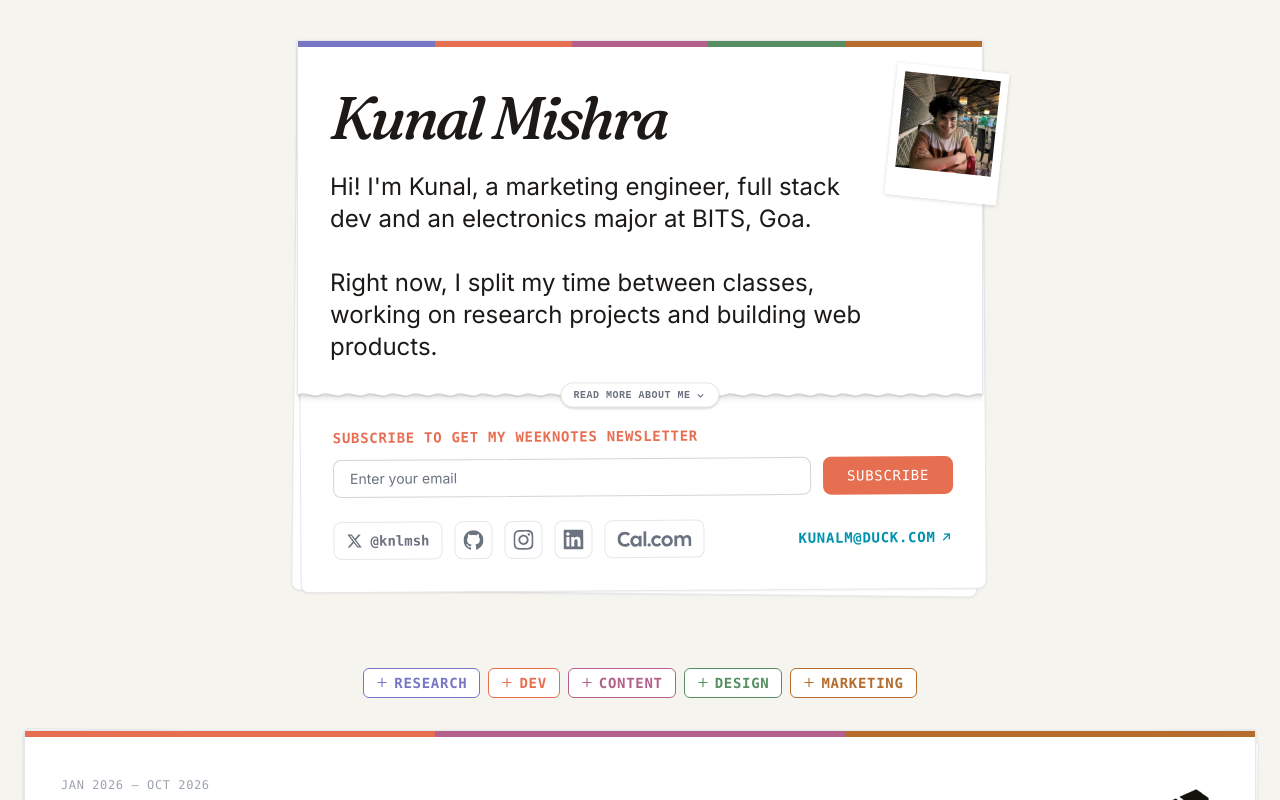
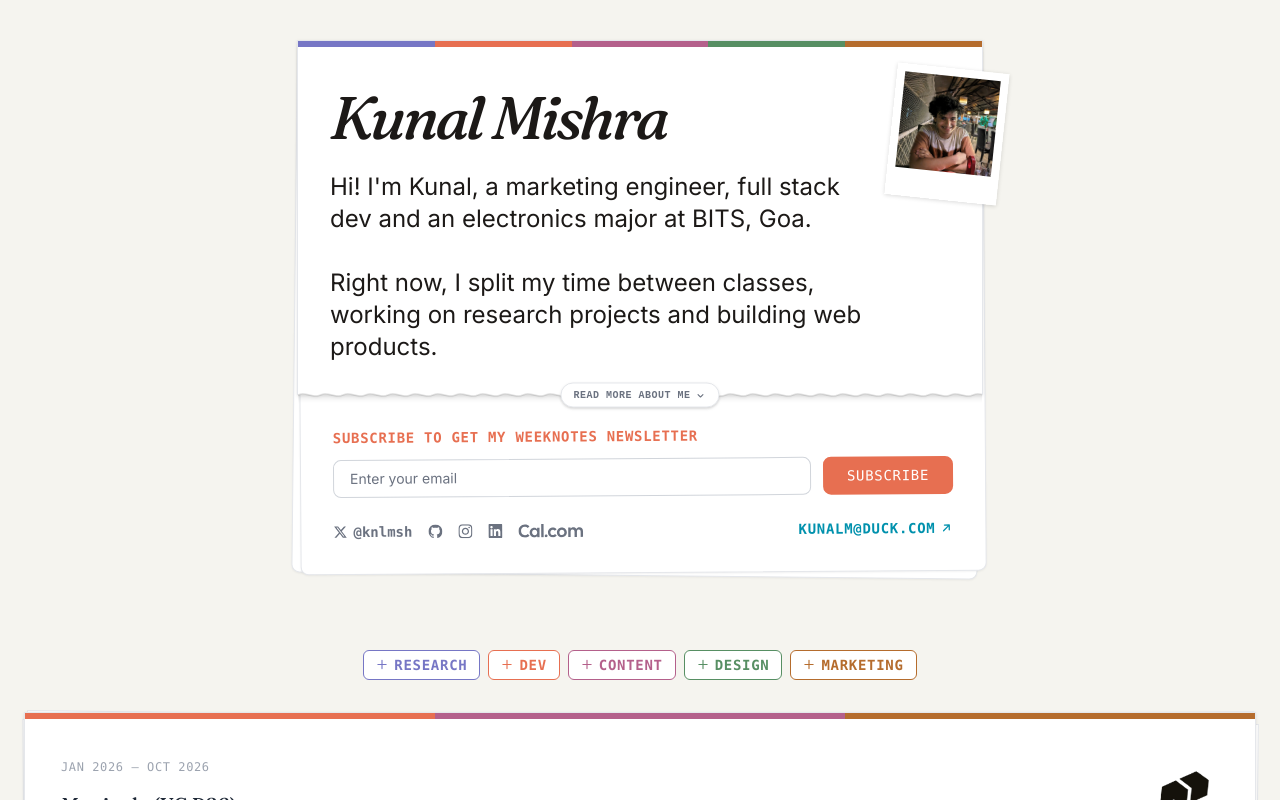
Before and after one commit to kunalm2345/kunalm.com, a SvelteKit app: page / in a window 1280 px wide. Shown: the top 800 px of the page. Built offline with nearby package versions, Linux system fonts and the light colour scheme; a web font is replaced by a local one.

Commit message:
Drop the dark mode toggle, borderless social icons, 2026 footer
- Footer: dark mode toggle removed, copyright year 2026
- Manicule card: less vertical padding in the client list below the tear
- Social buttons lose their borders and sit at the 14px email's 20px
  line height with 14px icons

```diff
--- a/src/lib/components/ManiculeCard.svelte
+++ b/src/lib/components/ManiculeCard.svelte
@@ -161,7 +161,7 @@
 	.work-copy h4 { margin: 0 0 .5rem; color: #e76f51; font-family: ui-monospace, SFMono-Regular, Menlo, monospace; font-size: .875rem; font-weight: 600; text-transform: uppercase; letter-spacing: .05em; }
 	.work-copy ul { margin: 0; padding-left: 1.25rem; list-style: disc; }
 	.work-copy li + li { margin-top: .5rem; }
-	.clients-section { grid-row: 2; padding: calc(1.25rem + 8px) var(--pad) var(--pad); }
+	.clients-section { grid-row: 2; padding: calc(0.75rem + 8px) var(--pad) max(1rem, var(--pad) - 0.75rem); }
 	.clients-head { display: flex; justify-content: space-between; align-items: center; gap: 1rem; }
 	a.label { display: flex; align-items: center; gap: .25rem; }
 	.client-logos { list-style: none; display: grid; grid-template-columns: repeat(5, minmax(0, 1fr)); gap: 1.25rem 2rem; margin: 1.25rem 0 0; padding: 0; }
--- a/src/routes/+layout.svelte
+++ b/src/routes/+layout.svelte
@@ -12,18 +12,6 @@
 
 	let { children }: Props = $props();
 	import { page } from '$app/stores';
-
-	// Dark mode state
-	let isDarkMode = $state(false);
-
-	function toggleDarkMode() {
-		isDarkMode = !isDarkMode;
-		if (isDarkMode) {
-			document.documentElement.classList.add('dark');
-		} else {
-			document.documentElement.classList.remove('dark');
-		}
-	}
 
 	// Reactive current URL
 	let current_url = $derived($page.url.pathname);
@@ -305,19 +293,8 @@
 		<div class="max-w-screen-xl mx-auto px-6">
 			<div class="footer-divider"></div>
 			<div class="footer-content">
-				<span class="footer-text">© 2025 KUNAL MISHRA</span>
+				<span class="footer-text">© 2026 KUNAL MISHRA</span>
 				<div class="flex items-center gap-4">
-					<button onclick={toggleDarkMode} class="dark-mode-toggle" aria-label="Toggle dark mode">
-						{#if isDarkMode}
-							<svg xmlns="http://www.w3.org/2000/svg" viewBox="0 0 24 24" fill="currentColor" class="size-5">
-								<path d="M12 2.25a.75.75 0 0 1 .75.75v2.25a.75.75 0 0 1-1.5 0V3a.75.75 0 0 1 .75-.75ZM7.5 12a4.5 4.5 0 1 1 9 0 4.5 4.5 0 0 1-9 0ZM18.894 6.166a.75.75 0 0 0-1.06-1.06l-1.591 1.59a.75.75 0 1 0 1.06 1.061l1.591-1.59ZM21.75 12a.75.75 0 0 1-.75.75h-2.25a.75.75 0 0 1 0-1.5H21a.75.75 0 0 1 .75.75ZM17.834 18.894a.75.75 0 0 0 1.06-1.06l-1.59-1.591a.75.75 0 1 0-1.061 1.06l1.591 1.591ZM12 18a.75.75 0 0 1 .75.75V21a.75.75 0 0 1-1.5 0v-2.25A.75.75 0 0 1 12 18ZM7.758 17.303a.75.75 0 0 0-1.061-1.06l-1.591 1.59a.75.75 0 0 0 1.06 1.061l1.591-1.59ZM6 12a.75.75 0 0 1-.75.75H3a.75.75 0 0 1 0-1.5h2.25A.75.75 0 0 1 6 12ZM6.697 7.757a.75.75 0 0 0 1.06-1.06l-1.59-1.591a.75.75 0 0 0-1.061 1.06l1.59 1.591Z" />
-							</svg>
-						{:else}
-							<svg xmlns="http://www.w3.org/2000/svg" viewBox="0 0 24 24" fill="currentColor" class="size-5">
-								<path fill-rule="evenodd" d="M9.528 1.718a.75.75 0 0 1 .162.819A8.97 8.97 0 0 0 9 6a9 9 0 0 0 9 9 8.97 8.97 0 0 0 3.463-.69.75.75 0 0 1 .981.98 10.503 10.503 0 0 1-9.694 6.46c-5.799 0-10.5-4.7-10.5-10.5 0-4.368 2.667-8.112 6.46-9.694a.75.75 0 0 1 .818.162Z" clip-rule="evenodd" />
-							</svg>
-						{/if}
-					</button>
 					<a href="https://github.com/kunalm2345/kunalm.com" target="_blank" rel="noopener noreferrer" class="footer-link squiggle-link">
 						VIEW SOURCE CODE
 						<svg xmlns="http://www.w3.org/2000/svg" viewBox="0 0 16 16" fill="currentColor" class="size-5">
@@ -347,19 +324,6 @@
 
 	.filter-btn.active {
 		border-color: var(--tag-color);
-	}
-
-	.dark-mode-toggle {
-		color: #9ca3af;
-		transition: color 0.2s ease;
-		background: none;
-		border: none;
-		cursor: pointer;
-		padding: 0.25rem;
-	}
-
-	.dark-mode-toggle:hover {
-		color: #e76f51;
 	}
 
 	/* Footer styles */
--- a/src/routes/+page.svelte
+++ b/src/routes/+page.svelte
@@ -139,9 +139,9 @@
 			</div>
 			<!-- Social icons -->
 			<nav class="list-none">
-				<ul class="flex flex-wrap gap-3 items-center">
+				<ul class="flex flex-wrap gap-4 items-center">
 					<li class="list-none">
-						<a href="http://x.com/knlmsh/" target="_blank" rel="noopener noreferrer" aria-label="Twitter" class="social-icon-btn twitter-button">
+						<a href="http://x.com/knlmsh/" target="_blank" rel="noopener noreferrer" aria-label="Twitter" class="social-icon-btn">
 							<svg xmlns="http://www.w3.org/2000/svg" viewBox="0 0 24 24" fill="currentColor" class="size-4">
 								<path d="M18.244 2.25h3.308l-7.227 8.26 8.502 11.24H16.17l-5.214-6.817L4.99 21.75H1.68l7.73-8.835L1.254 2.25H8.08l4.713 6.231zm-1.161 17.52h1.833L7.084 4.126H5.117z"/>
 							</svg>
@@ -409,48 +409,33 @@
 		padding: calc(1.25rem + 8px) var(--pad) var(--pad);
 	}
 
-	/* !important beats the global teal link color */
+	/* Borderless, and as tall as the 14px email's line box; !important beats the global teal link color */
 	.social-icon-btn {
 		display: flex;
 		align-items: center;
-		justify-content: center;
-		min-height: 2.375rem;
-		padding: 0.5rem;
+		gap: 0.375rem;
+		height: 1.25rem;
 		color: #6b7280 !important;
-		border: 1px solid #e5e7eb;
-		border-radius: 0.5rem;
-		transition: color 0.2s ease, border-color 0.2s ease;
+		transition: color 0.2s ease;
 	}
 
-	:global(html.dark) .social-icon-btn {
-		color: var(--text-muted) !important;
-		border-color: var(--border-color);
+	.social-icon-btn:hover {
+		color: #e76f51 !important;
 	}
 
-	.social-icon-btn:hover,
-	:global(html.dark) .social-icon-btn:hover {
-		color: #e76f51 !important;
-		border-color: #e76f51;
+	.social-icon-btn svg {
+		width: 14px;
+		height: 14px;
 	}
 
-	/* The logo is a wordmark, so this one is a pill like the X button */
-	.social-cal {
-		padding: 0.5rem 0.75rem;
-	}
-
+	/* The Cal.com logo is a wordmark, so it keeps its own aspect ratio */
 	.social-cal svg {
-		height: 1rem;
 		width: auto;
 	}
 
 	/* Same look as the card footer links, but semibold instead of the global bold */
 	.email-link {
 		font-weight: 600 !important;
-	}
-
-	.twitter-button {
-		gap: 0.5rem;
-		padding: 0.5rem 0.75rem;
 	}
 
 	.expandable-section {
```
